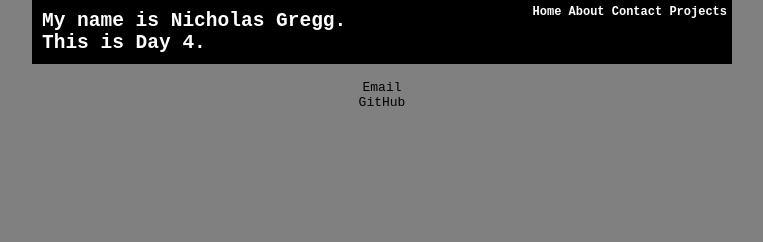
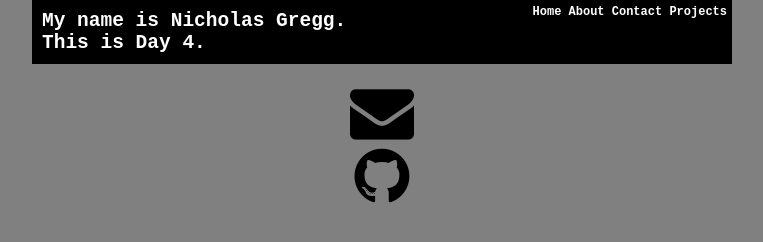
Before and after one commit to GregoryGregg/Website, a plain HTML site: page contact/index.html in a window 1280 px wide. Shown: the whole page, without its empty margins (258-1021 px from the left). Drawn offline with Linux system fonts and the light colour scheme.

Commit message:
Updated the contacts page to use icons

```diff
--- a/contact/index.html
+++ b/contact/index.html
@@ -1,6 +1,7 @@
 <!--Keep in Mind I am a beginner for this kind of stuff, this page is the main page of a Porfolio-->
 <!DOCTYPE html>
 <html>
+        <link rel="stylesheet" href="https://cdnjs.cloudflare.com/ajax/libs/font-awesome/4.7.0/css/font-awesome.min.css">
     <head>
         <title>Gregg</title>
         <link href="../Formatting.css" type="text/css"
@@ -23,7 +24,7 @@
                     This is Day 4.
                 </h2>
             </div>
-            <a class="black" href="mailto:nicholasgregg94@gmail.com">Email</a><br />
-            <a class= "black" href="https://github.com/GregoryGregg">GitHub</a>
+            <a class="black" href="mailto:nicholasgregg94@gmail.com"><i class="fa fa-envelope fa-4x"></i></a><br />
+            <a class= "black" href="https://github.com/GregoryGregg"><i class="fa fa-github fa-4x"></i></a>
         </body>
 </html>
```
